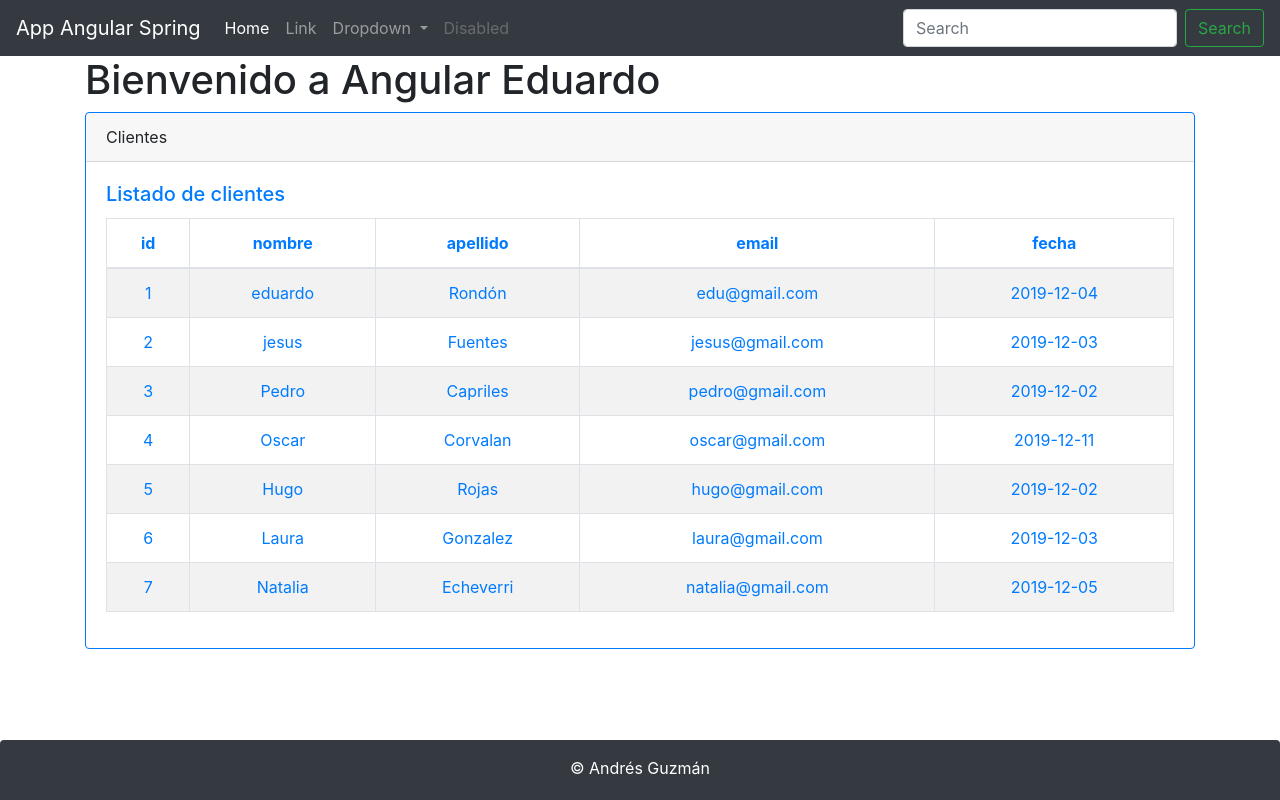
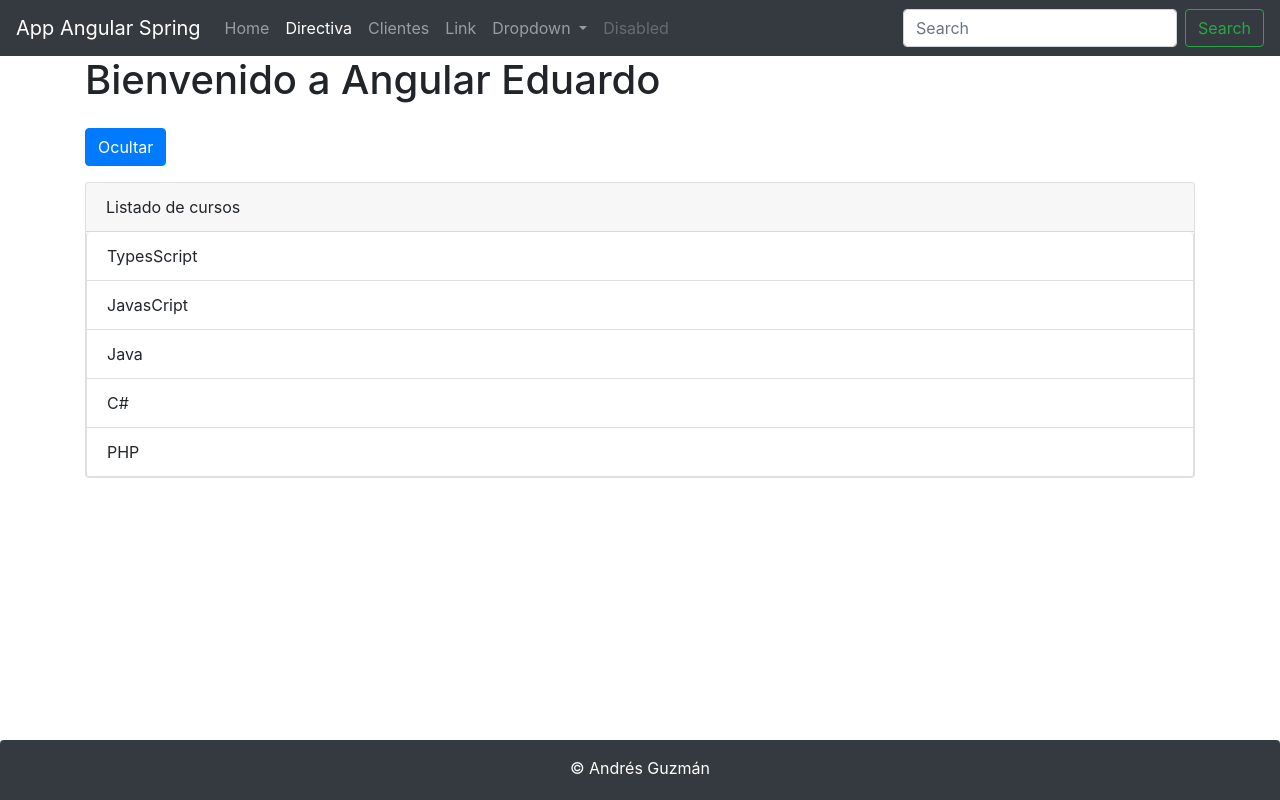
Before and after one commit to edufuentes/PracticasAngular8, an Angular app: page /directivas in a window 1280 px wide. Built offline with nearby package versions, Linux system fonts and the light colour scheme.

Commit message:
Se agregaron las rutas donde se mapean los path con los componentes

```diff
--- a/src/app/app.component.html
+++ b/src/app/app.component.html
@@ -13,10 +13,14 @@
     </ul>
 
     <app-directiva></app-directiva>
+
+     <app-clientes></app-clientes>
 -->
 
+    <!-- se usa la directiva para cargar las rutas y donde se van a renderizar, mostrar el contenido de cada ruta que seleccionemos  -->
+    <router-outlet></router-outlet>
 
-    <app-clientes></app-clientes>
+
 </div>
 
 <app-footer></app-footer>
--- a/src/app/header/header.component.html
+++ b/src/app/header/header.component.html
@@ -6,8 +6,14 @@
 
     <div class="collapse navbar-collapse" id="navbarSupportedContent">
         <ul class="navbar-nav mr-auto">
-            <li class="nav-item active">
+            <li class="nav-item ">
                 <a class="nav-link" href="#">Home <span class="sr-only">(current)</span></a>
+            </li>
+            <li class="nav-item " routerLinkActive="active">
+                <a class="nav-link" routerLink="/directivas">Directiva</a>
+            </li>
+            <li class="nav-item " routerLinkActive="active">
+                <a class="nav-link" routerLink="/clientes">Clientes</a>
             </li>
             <li class="nav-item">
                 <a class="nav-link" href="#">Link</a>
```
Also changed, not shown: src/app/app.module.ts (+10 -1 lines).
